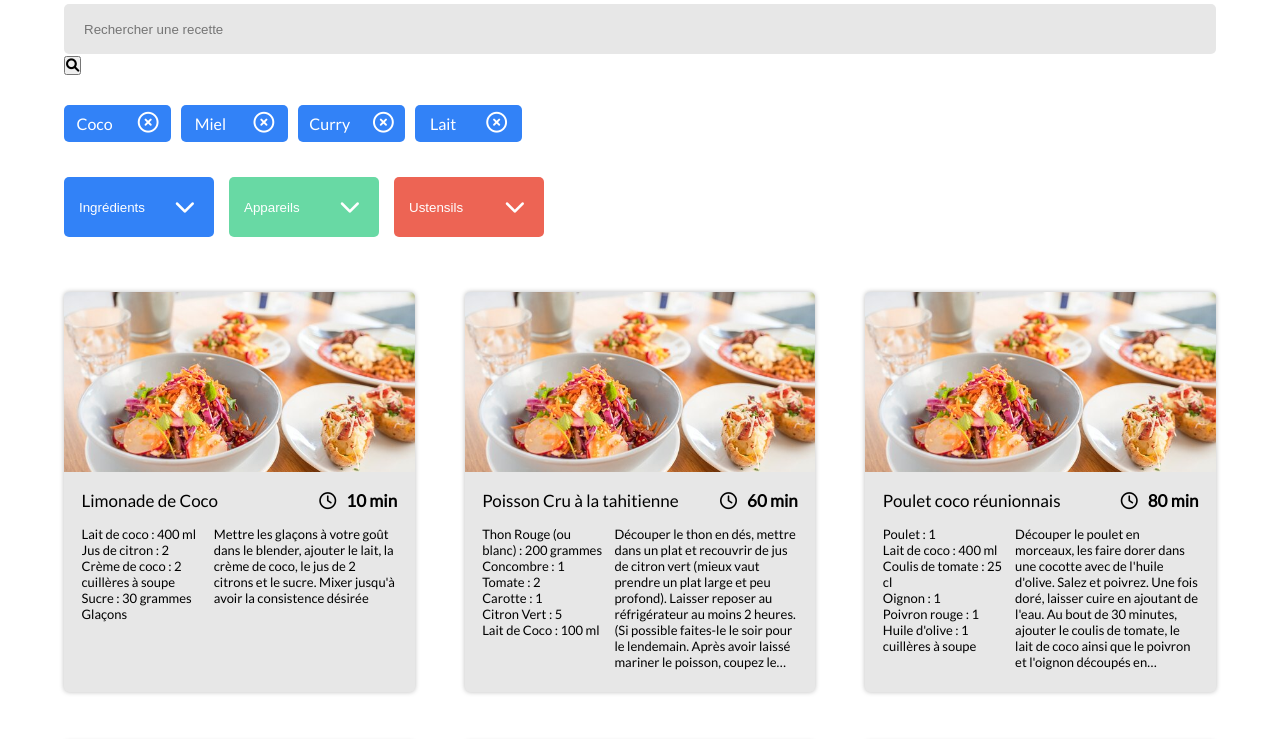
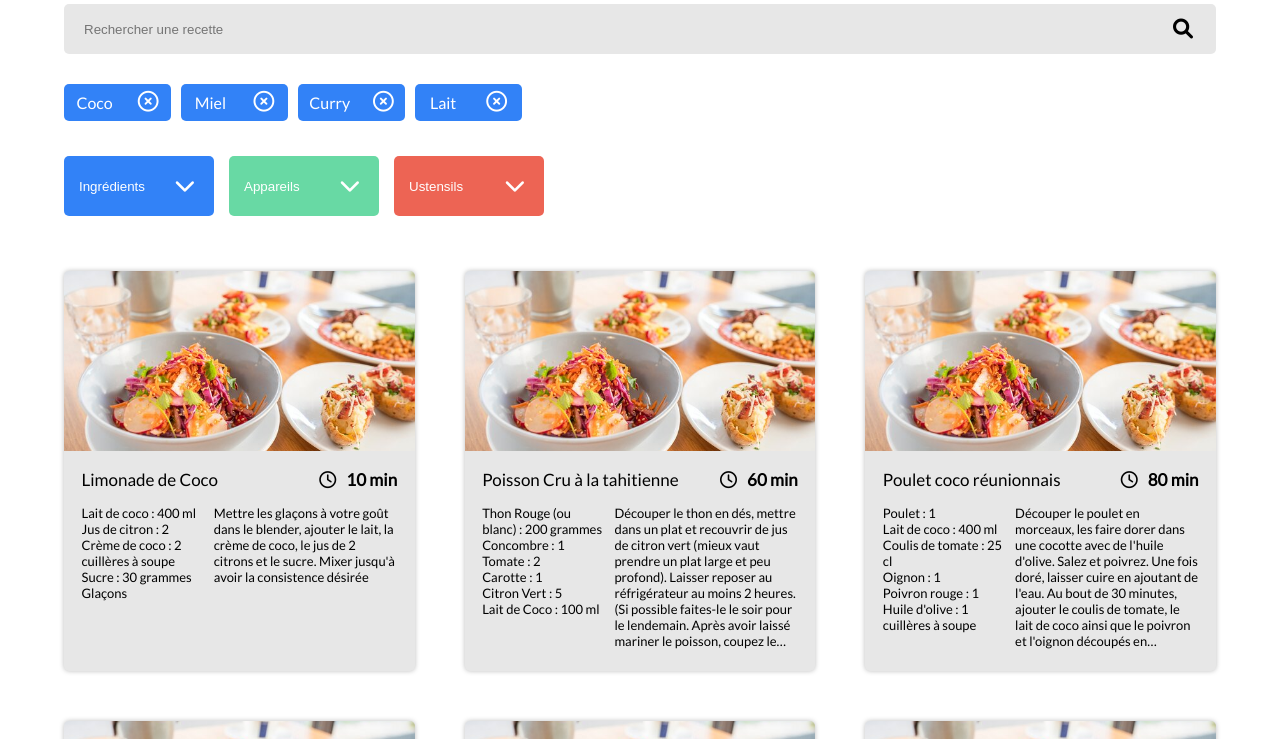
Before and after one commit to JyjyStudio/les-petits-plats, a website with bundled scripts: page index.html in a window 1280 px wide. Shown: the part 150-889 px from the top of the page. Built offline with nearby package versions, Linux system fonts and the light colour scheme.

Commit message:
search-button style

```diff
--- a/sass/style.scss
+++ b/sass/style.scss
@@ -39,7 +39,7 @@ h1 {
 			padding-left: 20px;
 		}
 	}
-	.search-icon {
+	#search-icon {
 		position: absolute;
 		top: 50%;
 		right: 2%;
@@ -48,6 +48,10 @@ h1 {
 			font-size: 1.5em;
 			cursor: pointer;
 		}
+	}
+	button {
+		border: none;
+		background: transparent;
 	}
 }
 .tags {
```
Also changed, not shown: css/style.css.
